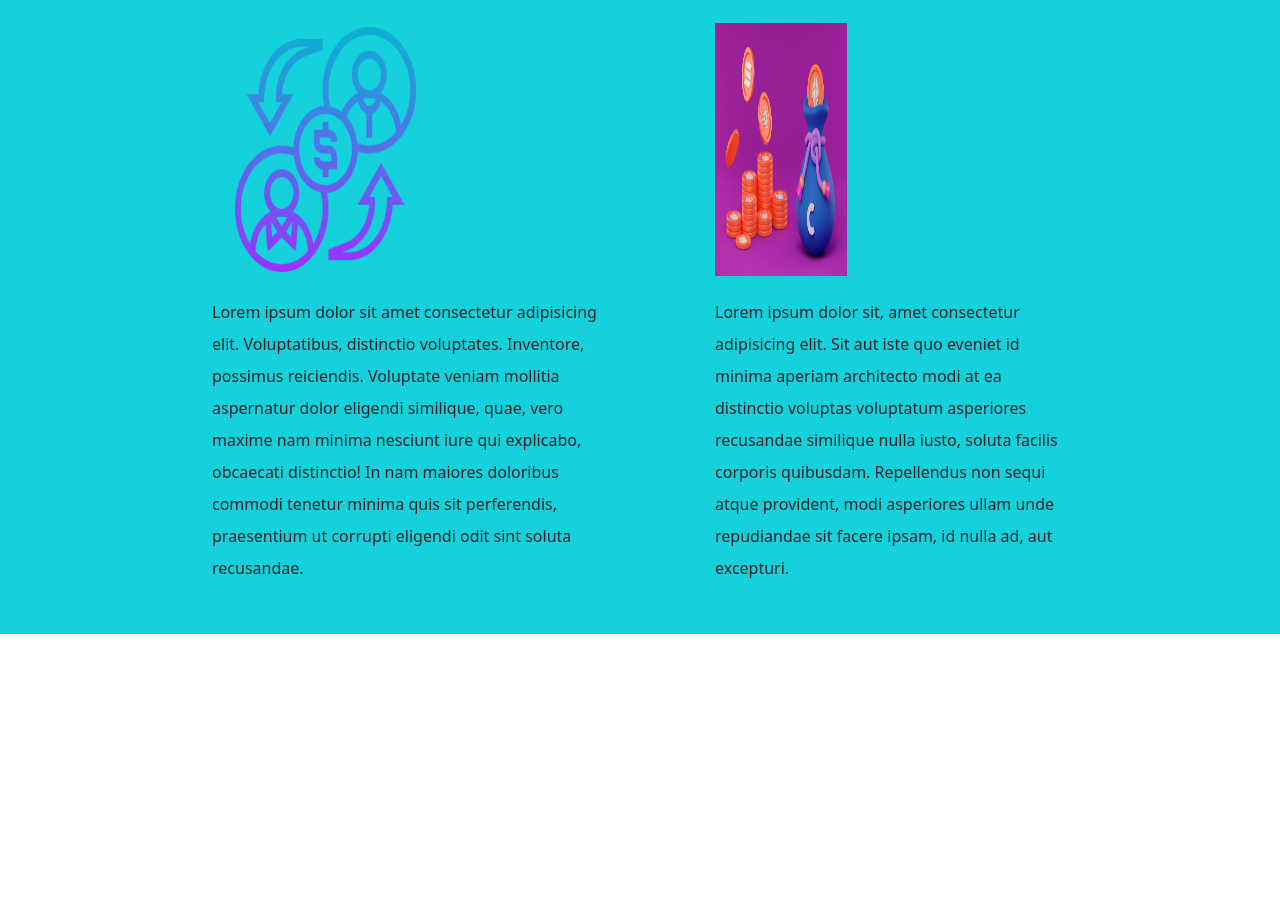
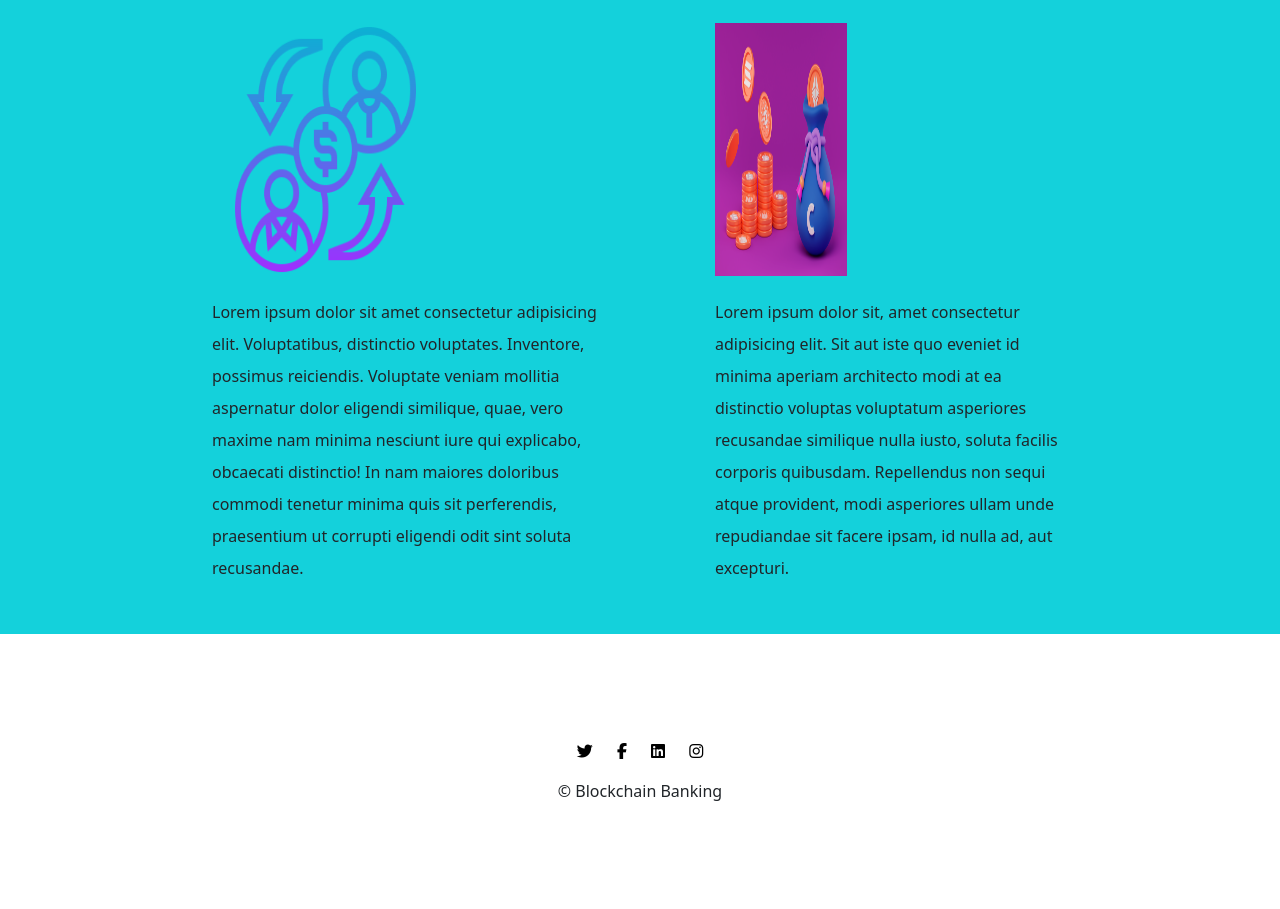
Before and after one commit to ArpitNigam5/Blockchain-Banking, a plain HTML site: page index.html in a window 1280 px wide. Shown: the part 991-1900 px from the top of the page. Before the commit the page ends 1625 px from the top, so only its background shows below. Drawn offline with nearby package versions, Linux system fonts and the light colour scheme.

Commit message:
added footer

```diff
--- a/CSS/styles.css
+++ b/CSS/styles.css
@@ -186,6 +186,21 @@ ul{
     padding-left: 50px;
 }
 
+/* footer section */
+
+#footer{
+    padding: 7% 15%;
+    text-align: center;
+}
+
+.social-icon{
+margin: 20px 10px ;
+}
+
+#footer .anchor{
+    color: black;
+}
+
 
 
 /* Animations */
--- a/index.html
+++ b/index.html
@@ -17,6 +17,7 @@
     <!-- Bootstrap connectivity -->
     <link href="https://cdn.jsdelivr.net/npm/bootstrap@5.3.0-alpha1/dist/css/bootstrap.min.css" rel="stylesheet" integrity="sha384-GLhlTQ8iRABdZLl6O3oVMWSktQOp6b7In1Zl3/Jr59b6EGGoI1aFkw7cmDA6j6gD" crossorigin="anonymous">
     <script src="https://cdn.jsdelivr.net/npm/bootstrap@5.3.0-alpha1/dist/js/bootstrap.bundle.min.js" integrity="sha384-w76AqPfDkMBDXo30jS1Sgez6pr3x5MlQ1ZAGC+nuZB+EYdgRZgiwxhTBTkF7CXvN" crossorigin="anonymous"></script>
+    <script src="https://kit.fontawesome.com/a9dff03454.js" crossorigin="anonymous"></script>
 </head>
 <body>
     <div class="Topcontainer">
@@ -58,7 +59,15 @@
             <p>Lorem ipsum dolor sit, amet consectetur adipisicing elit. Sit aut iste quo eveniet id minima aperiam architecto modi at ea distinctio voluptas voluptatum asperiores recusandae similique nulla iusto, soluta facilis corporis quibusdam. Repellendus non sequi atque provident, modi asperiores ullam unde repudiandae sit facere ipsam, id nulla ad, aut excepturi.</p>
         </div>
     </div>
+<!-- Footer -->
 
+    <footer id="footer">
+        <a class="anchor" href=""><i class="social-icon fa-brands fa-twitter"></i></a>
+        <a class="anchor" href=""><i class="social-icon fa-brands fa-facebook-f"></i></a>
+        <a class="anchor" href=""><i class="social-icon fa-brands fa-linkedin"></i></a>
+        <a class="anchor" href=""><i class="social-icon fa-brands fa-instagram"></i></a>
+        <p>© Blockchain Banking</p>
+    </footer>
 
 </body>
 </html>
```
